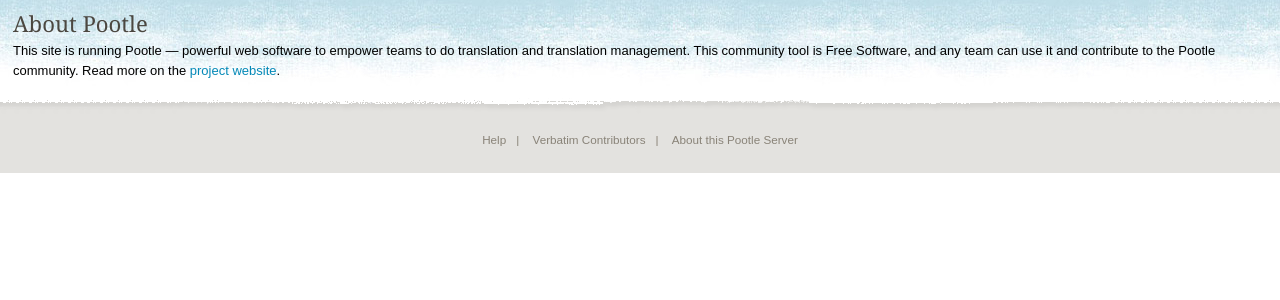
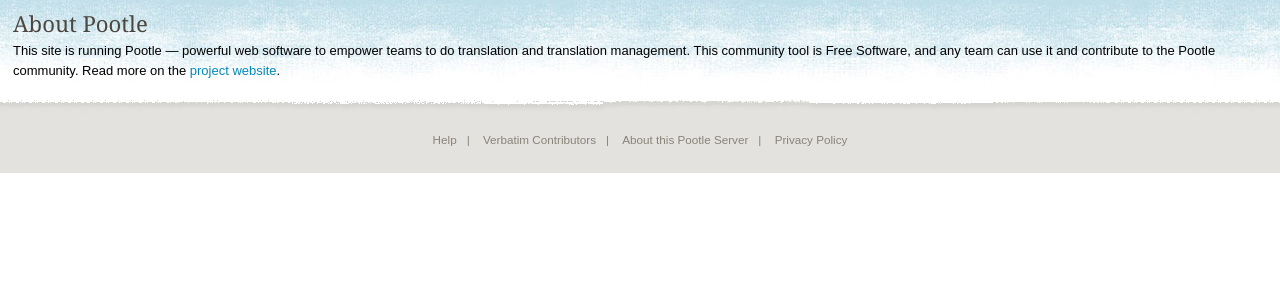
Before and after one commit to mozilla/verbatim, a Django app: template local_apps/pootle_app/templates/index/about.html in a window 1280 px wide. Shown: the part 70-370 px from the top of the page. Run offline with Django 3.2, Linux system fonts and the light colour scheme; the template is opened without the code that fills it, so the values that code supplies are empty; parts of the project's set-up code (start-up, migrations or seed data) failed here and were passed over.

Commit message:
bug617726 - Added 'Privacy Policy' link in footer

```diff
--- a/templates/base.html
+++ b/templates/base.html
@@ -120,6 +120,7 @@
                     {% endif %}
                     <li><a href='{{ "/verbatim-contributors.html"|l }}'>{% trans "Verbatim Contributors" %}</a></li>
                     <li><a href='{{ "/about.html"|l }}'>{% trans "About this Pootle Server" %}</a></li>
+                    <li><a href='http://www.mozilla.org/about/policies/privacy-policy.html'>{% trans "Privacy Policy" %}</a></li>
                 </ul>
                 {% endblock footer %}
             </div><!--footer-->
```
